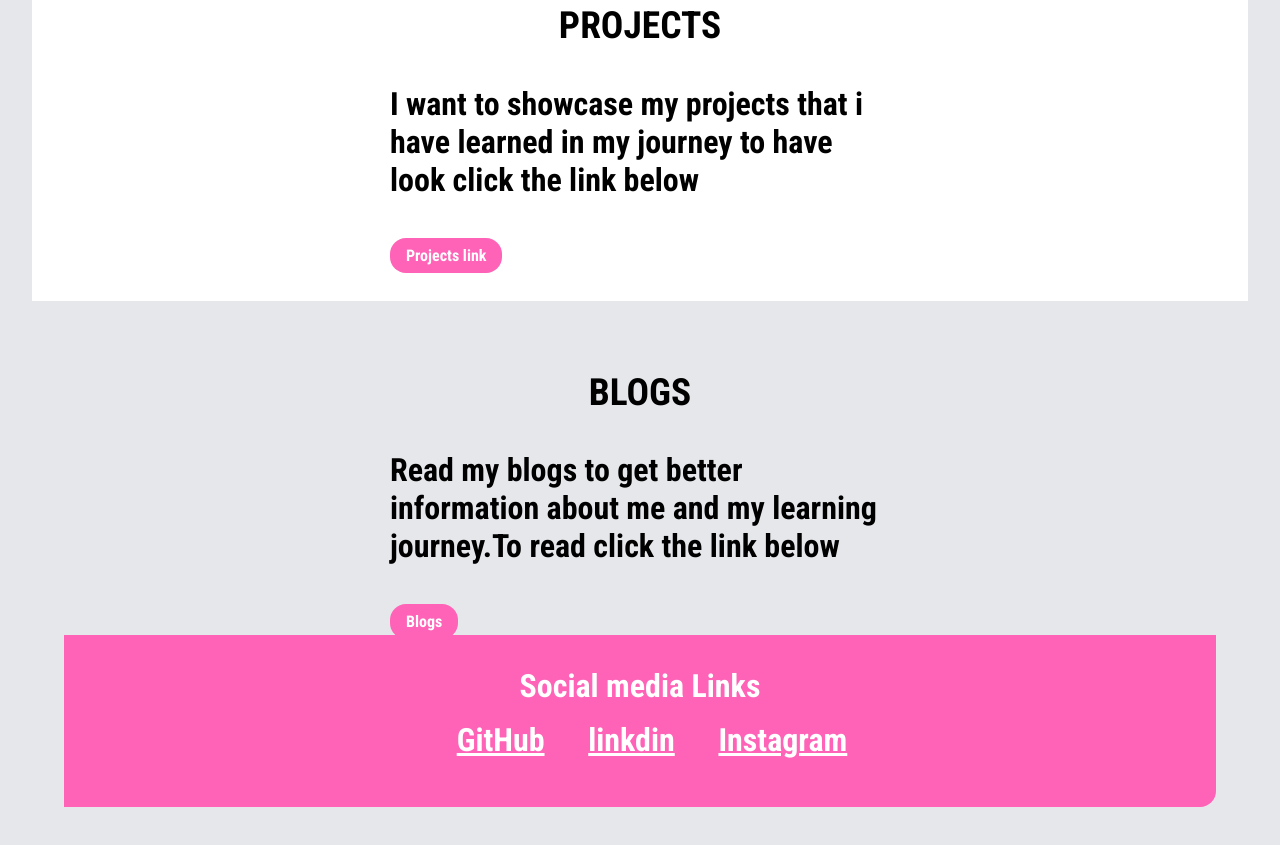
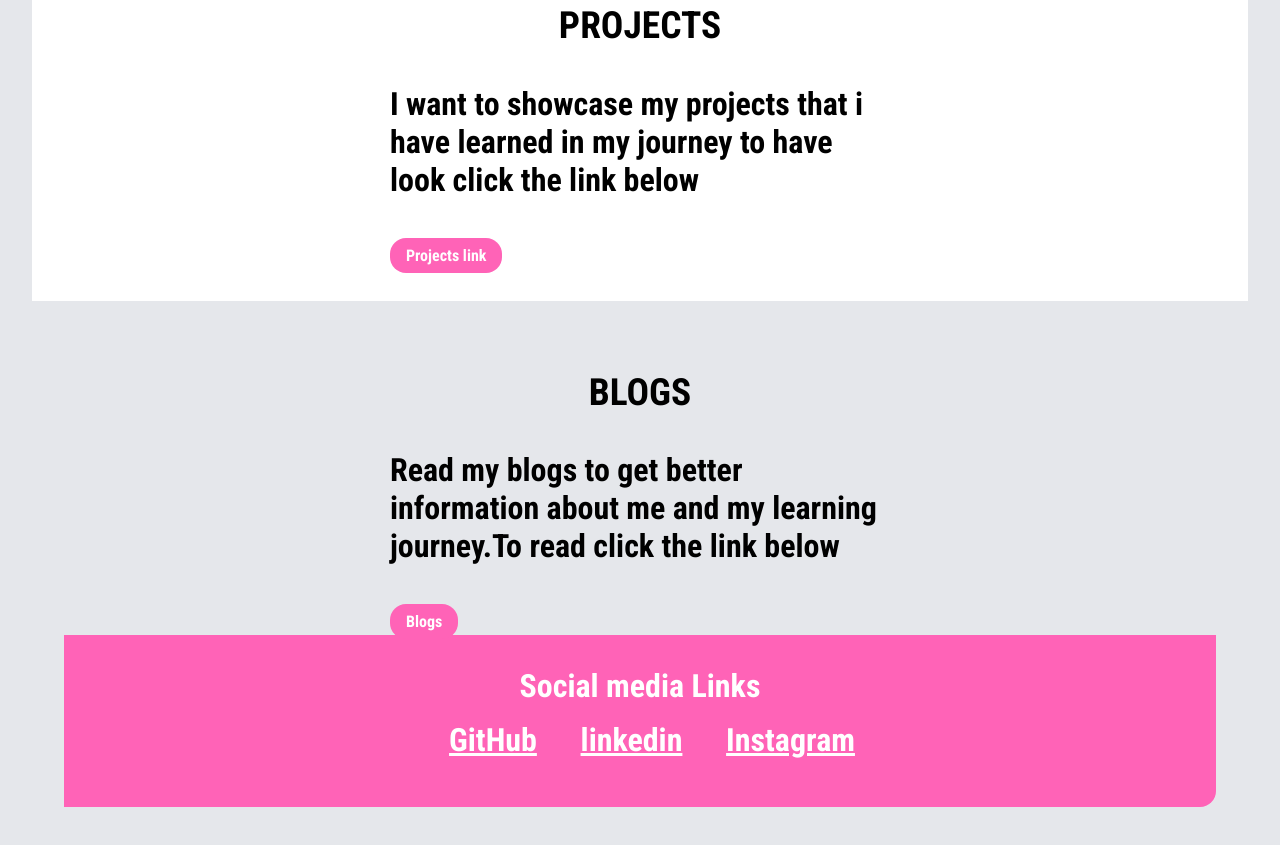
Before and after one commit to ashay0072001/students---portfolio, a plain HTML site: page index.html in a window 1280 px wide. Shown: the part 1304-2149 px from the top of the page. Drawn offline with Linux system fonts and the light colour scheme.

Commit message:
minor change

```diff
--- a/index.html
+++ b/index.html
@@ -58,7 +58,7 @@
             <a class="asset" href="https://github.com/ashay0072001">GitHub</a>
             </li>
             <li class="footer-inline">
-            <a class="asset" href="https://www.linkedin.com/in/ak-sharma-a497a118b/">linkdin</a>
+            <a class="asset" href="https://www.linkedin.com/in/ashay-kumar-a497a118b/">linkedin</a>
             </li>
             <li class="footer-inline">
              <a class="asset" href="https://www.instagram.com/sharma.ashay/">Instagram</a>
```
